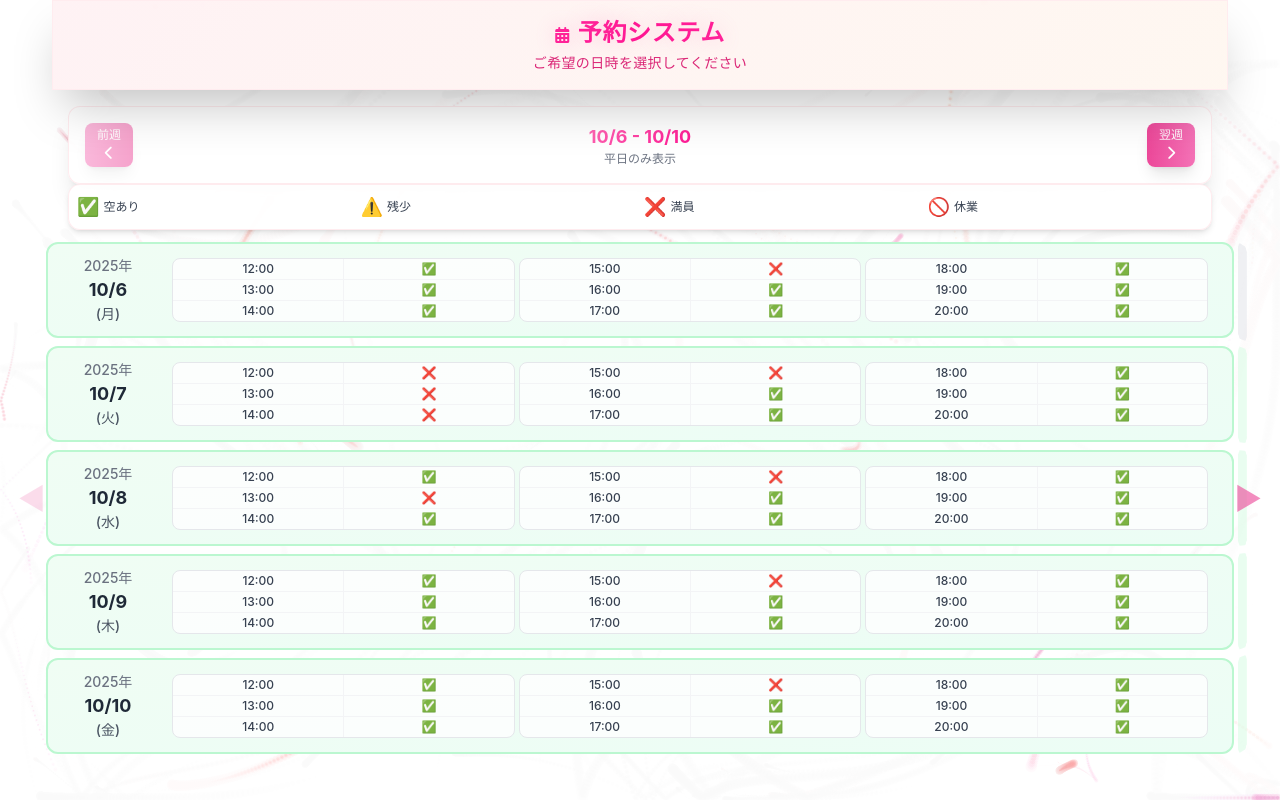
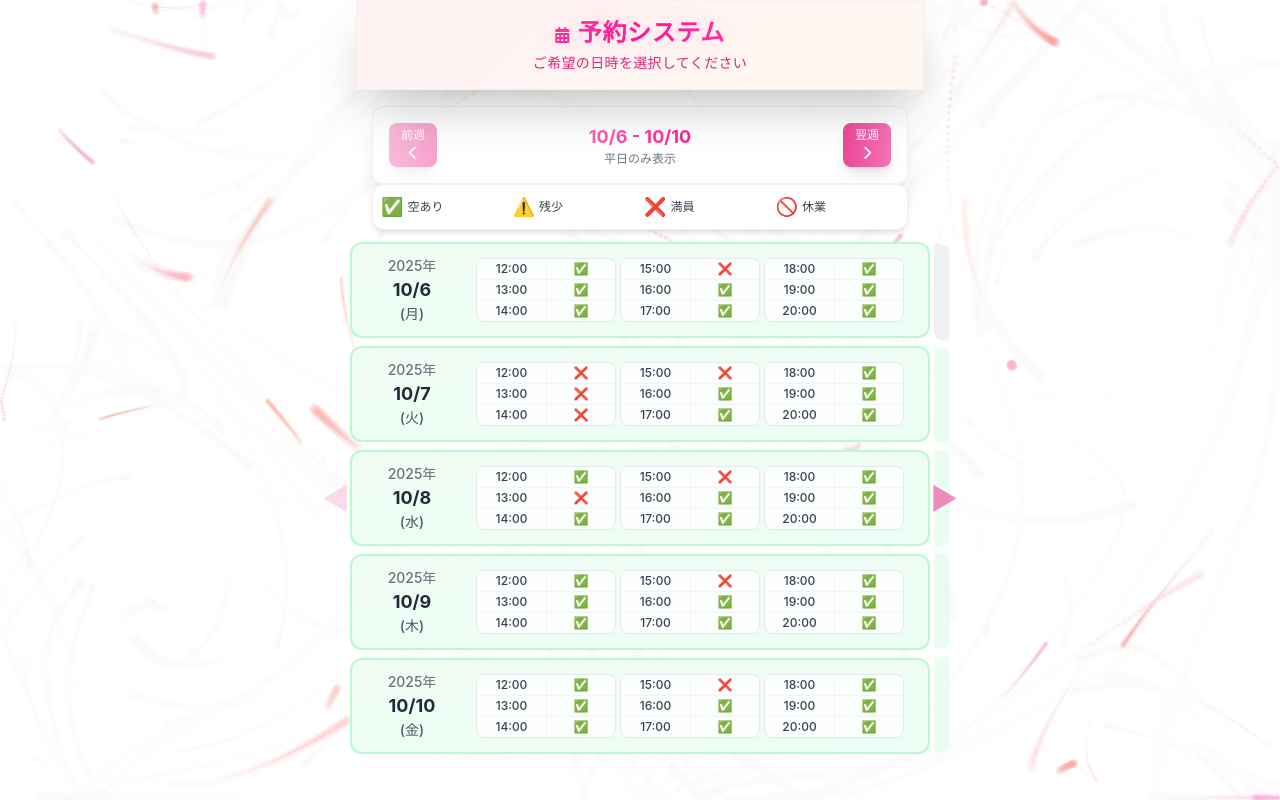
Before and after one commit to subscription-byte/notion-booking-app_ver.0.2s, a React (Create React App) app: page / in a window 1280 px wide. Built offline with nearby package versions, Linux system fonts and the light colour scheme.

Commit message:
改善: PC表示時の最大幅をmax-w-2xlに制限

```diff
--- a/src/components/EnhancedNotionBooking.jsx
+++ b/src/components/EnhancedNotionBooking.jsx
@@ -1282,7 +1282,7 @@ const EnhancedNotionBooking = () => {
 
       {/* Main Content */}
       <div className="relative" style={{ zIndex: 10, pointerEvents: 'none' }}>
-        <div className="relative max-w-full px-0 sm:px-4" style={{ pointerEvents: 'auto', margin: '0 auto' }}>
+        <div className="relative max-w-full sm:max-w-2xl px-0 sm:px-4" style={{ pointerEvents: 'auto', margin: '0 auto' }}>
           {/* ヘッダー */}
           <div className="sticky top-0 z-50 shadow-2xl mx-5 sm:mx-9" style={{
             background: 'rgba(255, 255, 255, 0.95)',
```
